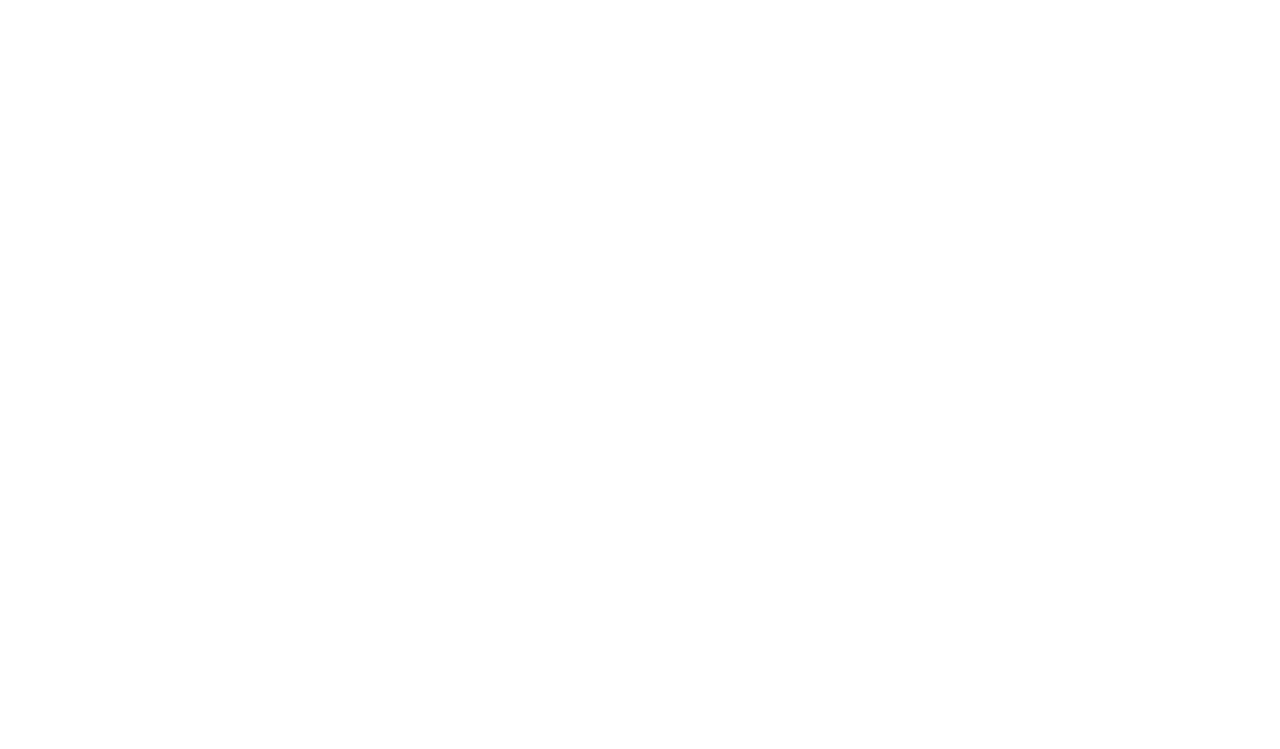
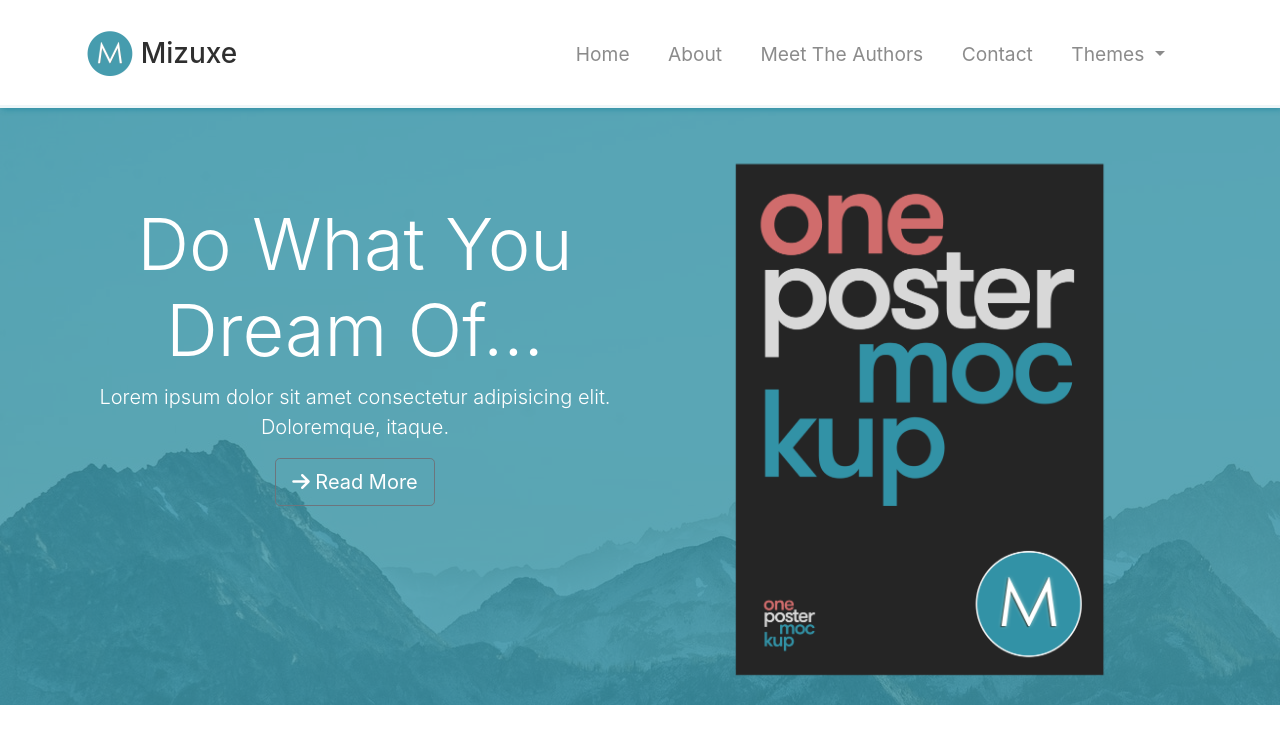
Before and after one commit to kylechmielewski/bootstrap-themes, a plain HTML site: page mizuxe.html in a window 1280 px wide. Drawn offline with nearby package versions, Linux system fonts and the light colour scheme.

Commit message:
Mizuxe jumbotron/showcase created

```diff
--- a/css/mizuxe_style.css
+++ b/css/mizuxe_style.css
@@ -0,0 +1,30 @@
+
+body {
+    margin-top: 105px;
+}
+
+.navbar {
+    box-shadow: 2px 2px 5px #3292a6;
+    opacity: 0.9;
+    background: #fff;
+}
+
+.navbar .nav-item {
+    font-size: 1.2rem;
+    padding-right: 1.4rem;
+}
+
+#showcase {
+    position: relative;
+    background: url('../img/mountains.jpg');
+    min-height: 600px;
+}
+
+#showcase .primary-overlay{
+    background: rgba(50, 146, 166, 0.8);
+    position: absolute;
+    top:0;
+    left:0;
+    width: 100%;
+    height: 100%;
+}
--- a/mizuxe.html
+++ b/mizuxe.html
@@ -9,6 +9,69 @@
     <title>Bootstrap Themes</title>
 </head>
 <body>
+
+
+    <nav class="navbar navbar-expand-md navbar-light fixed-top py-4">
+        <div class="container">
+            <a href="#home" class="navbar-brand">
+                <img src="img/mlogo.png" width="50" height="50" alt="">
+                <h3 class="d-inline align-middle">Mizuxe</h3>
+            </a>
+            <button class="navbar-toggler" data-toggle="collapse" data-target="#navbarCollapse">
+                <span class="navbar-toggler-icon"></span>
+            </button>
+            <div class="collapse navbar-collapse" id="navbarCollapse">
+                <ul class="navbar-nav ml-auto">
+                    <li class="nav-item">
+                        <a href="#home" class="nav-link">Home</a>
+                    </li>
+                    <li class="nav-item">
+                        <a href="#about" class="nav-link">About</a>
+                    </li>
+                    <li class="nav-item">
+                        <a href="#authors" class="nav-link">Meet The Authors</a>
+                    </li>
+                    <li class="nav-item">
+                        <a href="#contact" class="nav-link">Contact</a>
+                    </li>
+                    <li class="nav-item dropdown">
+                        <a href="#" class="nav-link dropdown-toggle" id="navbarDropdownMenuLink" role="button" data-toggle="dropdown">
+                          Themes
+                        </a>
+                        <div class="dropdown-menu" aria-labelledby="navbarDropdownMenuLink">
+                          <a href="looplab.html" class="dropdown-item">LoopLAB</a>
+                          <a href="mizuxe.html" class="dropdown-item">Mizuxe</a>
+                          <a href="glozzom.html" class="dropdown-item">Glozzom</a>
+                          <a href="blogen.html" class="dropdown-item">Blogen</a>
+                          <a href="portfoliogrid.html" class="dropdown-item">Portfoliogrid</a>
+                        </div>
+                      </li>
+                </ul>
+            </div>
+        </div>
+    </nav>
+
+
+    <section id="showcase" class="py-5">
+        <div class="primary-overlay text-white">
+            <div class="container">
+                <div class="row">
+                    <div class="col-lg-6 text-center">
+                        <h1 class="display-3 mt-5 pt-5">
+                            Do What You Dream Of...
+                        </h1>
+                        <p class="lead">Lorem ipsum dolor sit amet consectetur adipisicing elit. Doloremque, itaque.</p>
+                        <a href="#" class="btn btn-outline-secondary btn-lg text-white">
+                            <i class="fas fa-arrow-right"></i> Read More
+                        </a>
+                    </div>
+                    <div class="col-lg-6">
+                        <img src="img/book.png" alt="" class="img-fluid d-none d-lg-block">
+                    </div>
+                </div>
+            </div>
+        </div>
+    </section>
 
 
 
```
